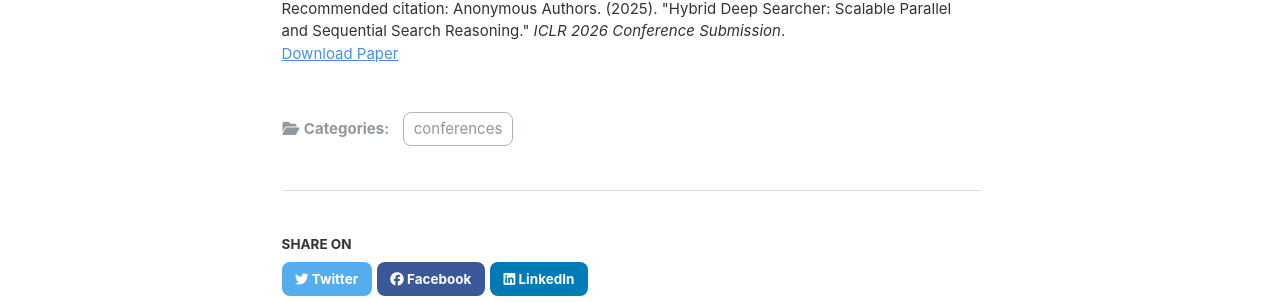
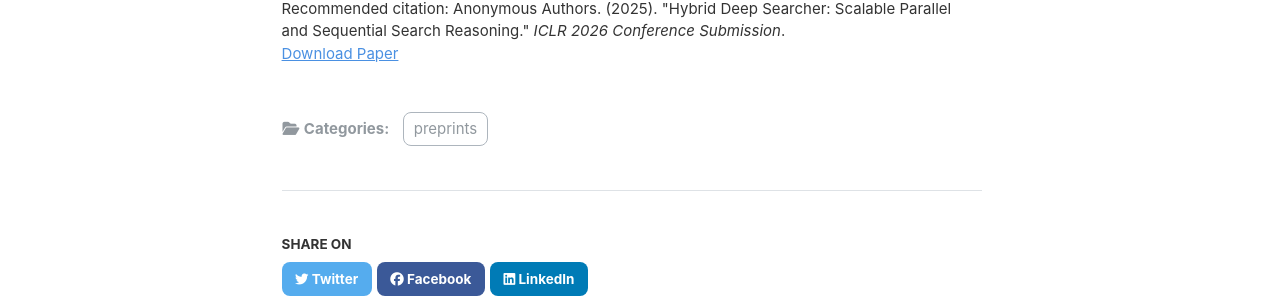
Before and after one commit to dayoon-ko/dayoon-ko.github.io, a Jekyll site: the page built from _publications/2025-iclr-hybriddeepsearcher.md, in a window 1280 px wide and 1378 px high. Shown: the part 586-888 px from the top of the window. Built offline with Jekyll 4.4.1, drawn with Linux system fonts in a browser that asks for light colours; some web fonts are replaced.

Commit message:
Update minor error

```diff
--- a/_config.yml
+++ b/_config.yml
@@ -76,12 +76,14 @@ author:
 
 # Publication Category - The following the list of publication categories and their headings
 publication_category:
+  preprints:
+    title: 'Preprints / Under Review'
+  conferences:
+    title: 'Conference Papers'
+  manuscripts:
+    title: 'Journal Articles'
   books:
     title: 'Books'
-  manuscripts:
-    title: 'Journal Articles'
-  conferences:
-    title: 'Conference Papers'
 
 # Site Settings
 teaser                   :  # filename of teaser fallback teaser image placed in /images/, .e.g. "500x300.png"
--- a/_publications/2025-iclr-hybriddeepsearcher.md
+++ b/_publications/2025-iclr-hybriddeepsearcher.md
@@ -1,7 +1,7 @@
 ---
 title: "Hybrid Deep Searcher: Scalable Parallel and Sequential Search Reasoning"
 collection: publications
-category: conferences
+category: preprints
 permalink: /publication/2025-iclr-hybriddeepsearcher
 excerpt: 'A scalable search agent that dynamically integrates parallel and sequential strategies for multi-hop QA with RAG, trained on HDS-QA dataset.'
 date: 2025-09-19
```
